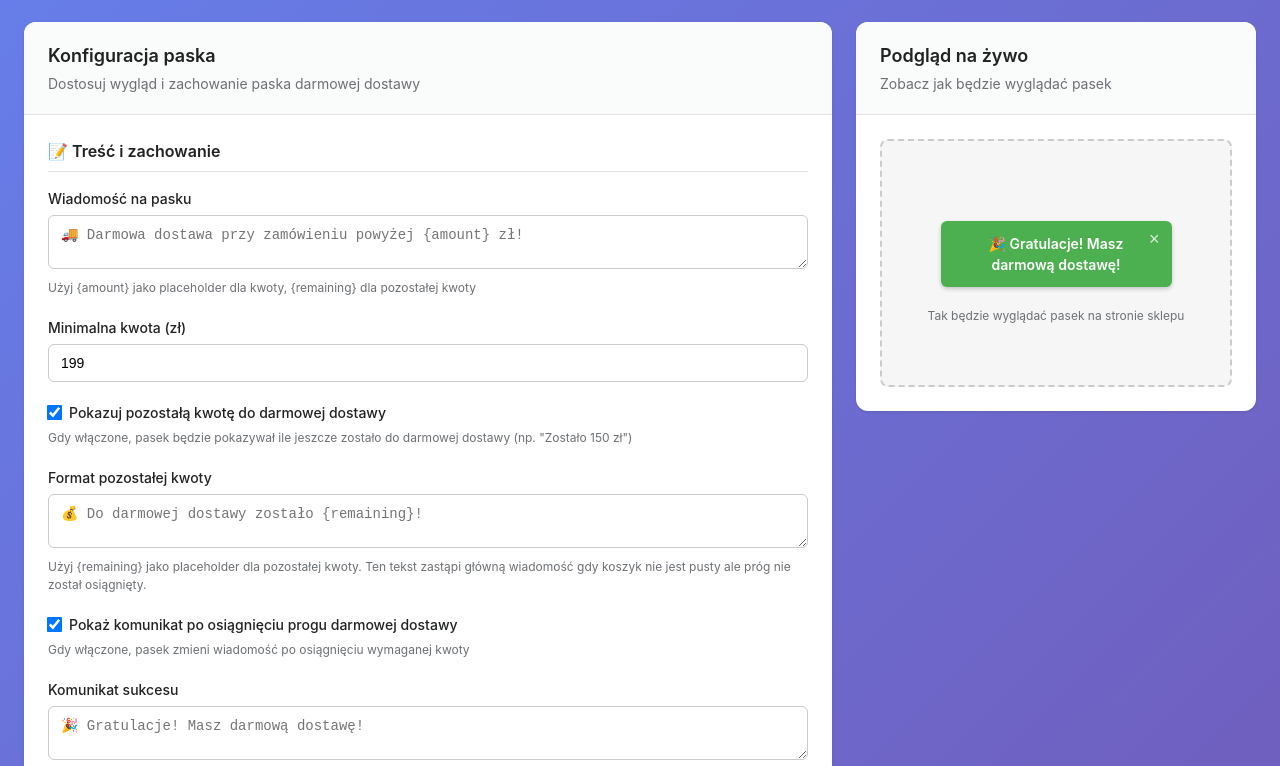
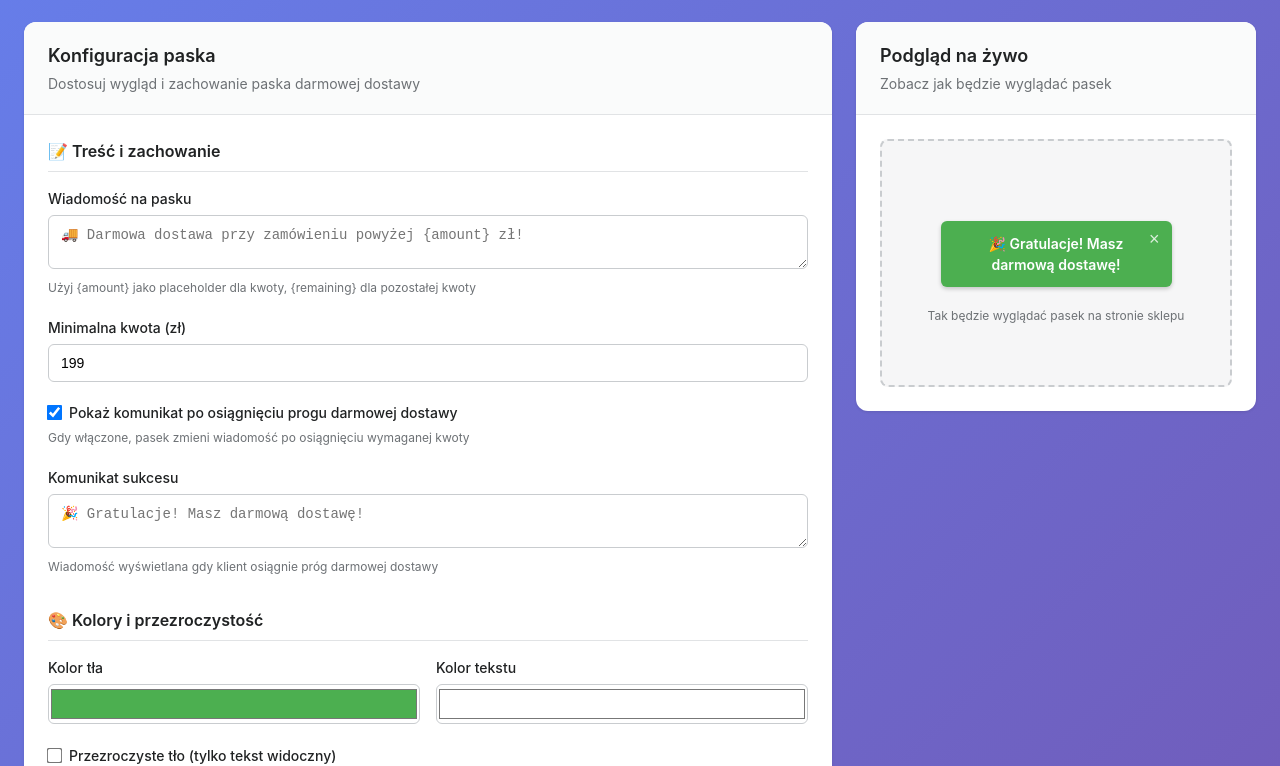
Before and after one commit to stomi06/shopify, a website: page views/admin.html in a window 1280 px wide. Shown: the part 65-831 px from the top of the page. Drawn offline with Linux system fonts and the light colour scheme; no server answers.

Commit message:
poprawki

```diff
--- a/views/admin.html
+++ b/views/admin.html
@@ -344,22 +344,7 @@
             <input type="number" id="minAmount" min="0" step="1" value="199" />
           </div>
 
-          <!-- NOWY CHECKBOX - pozostała kwota -->
-          <div class="form-group">
-            <label>
-              <input type="checkbox" id="showRemaining" style="margin-right: 8px;" checked>
-              Pokazuj pozostałą kwotę do darmowej dostawy
-            </label>
-            <div class="help-text">Gdy włączone, pasek będzie pokazywał ile jeszcze zostało do darmowej dostawy (np. "Zostało 150 zł")</div>
-          </div>
-
-          <div class="form-group" id="remainingMessageGroup">
-            <label for="remainingMessage">Format pozostałej kwoty</label>
-            <textarea id="remainingMessage" rows="2" placeholder="💰 Do darmowej dostawy zostało {remaining}!"></textarea>
-            <div class="help-text">Użyj {remaining} jako placeholder dla pozostałej kwoty. Ten tekst zastąpi główną wiadomość gdy koszyk nie jest pusty ale próg nie został osiągnięty.</div>
-          </div>
-
-          <!-- Komunikat sukcesu -->
+          <!-- NOWA SEKCJA - Komunikat sukcesu -->
           <div class="form-group">
             <label>
               <input type="checkbox" id="showSuccessMessage" style="margin-right: 8px;" checked>
@@ -564,8 +549,6 @@
       // Pobierz wszystkie wartości
       const message = document.getElementById('message').value || '🚚 Darmowa dostawa przy zamówieniu powyżej 199 zł!';
       const minAmount = document.getElementById('minAmount').value || 199;
-      const showRemaining = document.getElementById('showRemaining').checked;
-      const remainingMessage = document.getElementById('remainingMessage').value || '💰 Do darmowej dostawy zostało {remaining}!';
       const showSuccessMessage = document.getElementById('showSuccessMessage').checked;
       const successMessage = document.getElementById('successMessage').value || '🎉 Gratulacje! Masz darmową dostawę!';
       const backgroundColor = document.getElementById('backgroundColor').value;
@@ -656,8 +639,6 @@
       const settings = {
         message: document.getElementById('message').value,
         min_amount: parseInt(document.getElementById('minAmount').value),
-        show_remaining: document.getElementById('showRemaining').checked, // 👈 DODANE
-        remaining_message: document.getElementById('remainingMessage').value, // 👈 DODANE
         show_success_message: document.getElementById('showSuccessMessage').checked, // 👈 DODANE
         success_message: document.getElementById('successMessage').value, // 👈 DODANE
         background_color: document.getElementById('backgroundColor').value,
@@ -727,8 +708,6 @@
         // Załaduj podstawowe ustawienia
         document.getElementById('message').value = settings.message || "🚚 Darmowa dostawa przy zamówieniu powyżej {amount} zł!";
         document.getElementById('minAmount').value = settings.min_amount || 199;
-        document.getElementById('showRemaining').checked = settings.show_remaining !== false; // 👈 DODANE (domyślnie true)
-        document.getElementById('remainingMessage').value = settings.remaining_message || "💰 Do darmowej dostawy zostało {remaining}!"; // 👈 DODANE
         document.getElementById('showSuccessMessage').checked = settings.show_success_message !== false; // 👈 DODANE (domyślnie true)
         document.getElementById('successMessage').value = settings.success_message || "🎉 Gratulacje! Masz darmową dostawę!"; // 👈 DODANE
         document.getElementById('backgroundColor').value = settings.background_color || "#4CAF50";
@@ -775,8 +754,6 @@
       if (confirm('Czy na pewno chcesz przywrócić domyślne ustawienia?')) {
         document.getElementById('message').value = "🚚 Darmowa dostawa przy zamówieniu powyżej {amount} zł!";
         document.getElementById('minAmount').value = 199;
-        document.getElementById('showRemaining').checked = true; // 👈 DODANE
-        document.getElementById('remainingMessage').value = "💰 Do darmowej dostawy zostało {remaining}!"; // 👈 DODANE
         document.getElementById('showSuccessMessage').checked = true; // 👈 DODANE
         document.getElementById('successMessage').value = "🎉 Gratulacje! Masz darmową dostawę!"; // 👈 DODANE
         document.getElementById('backgroundColor').value = "#4CAF50";
```
